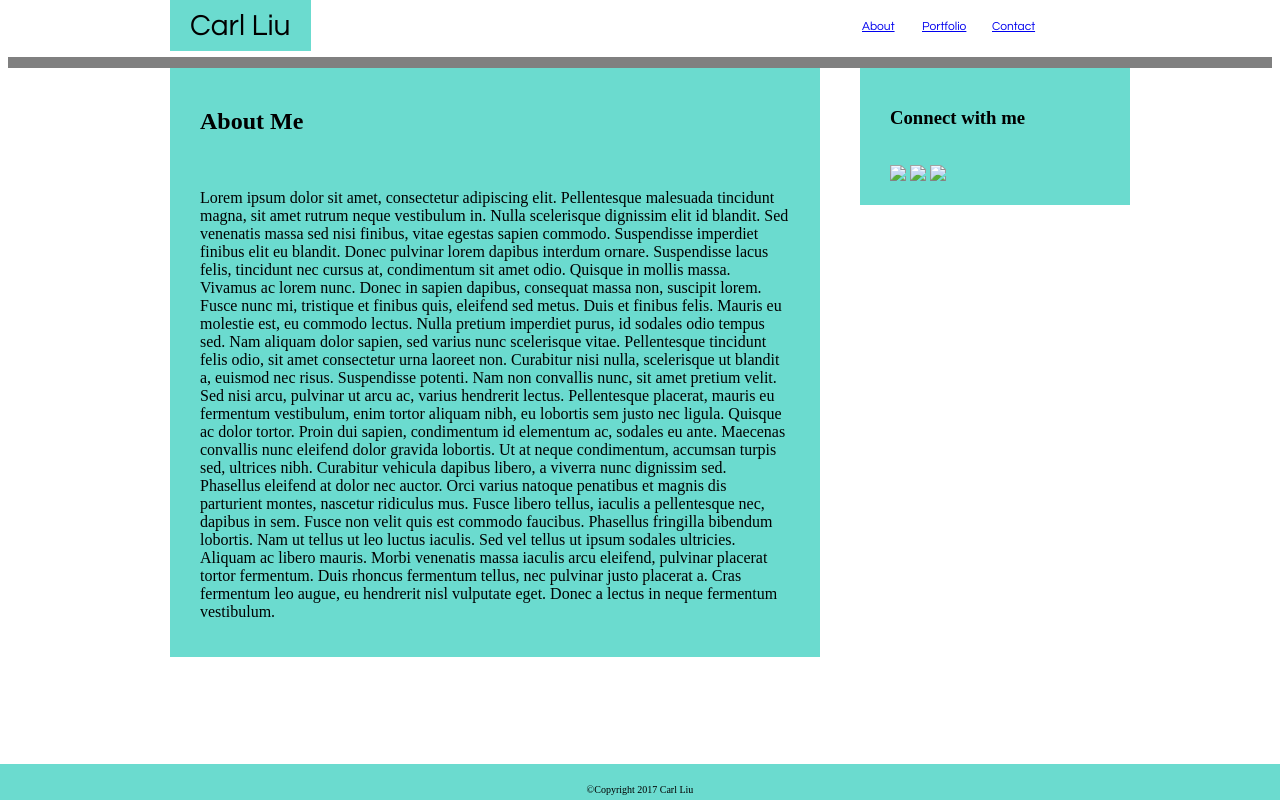
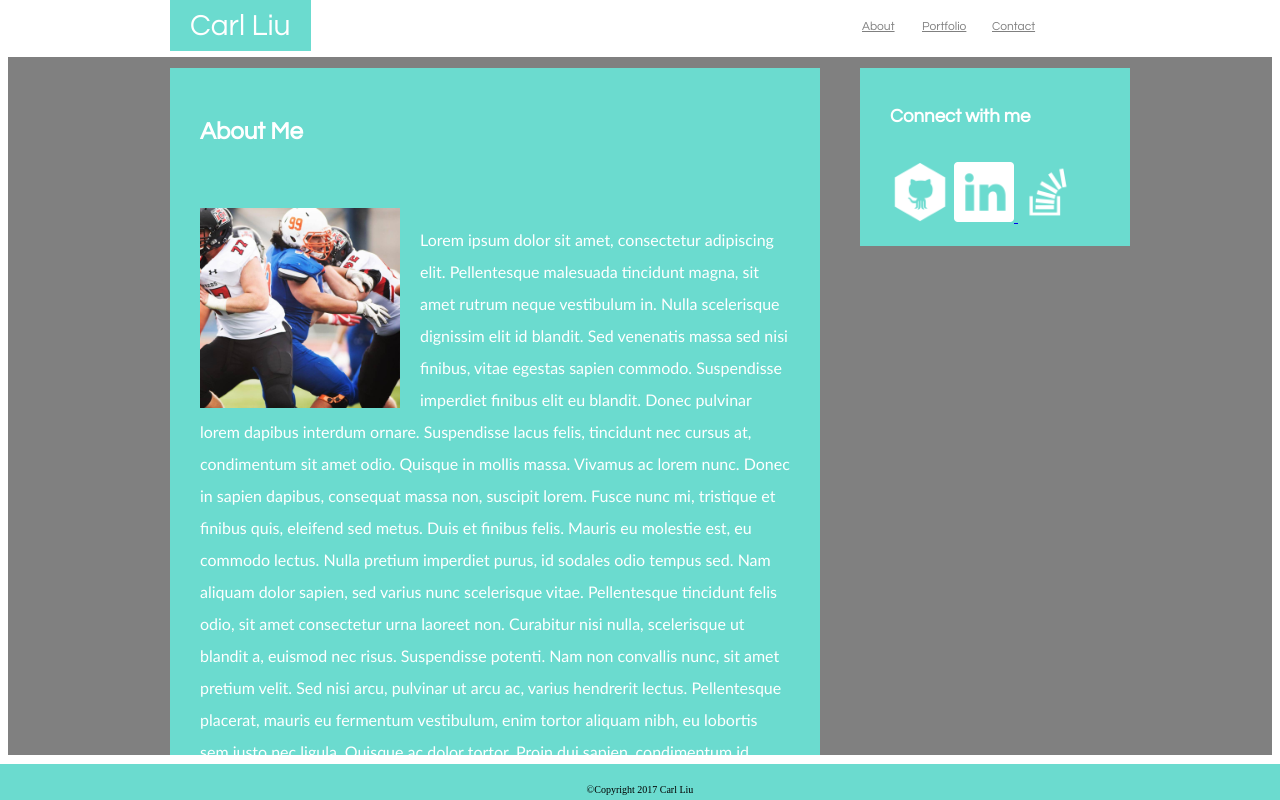
Before and after one commit to thecarlliu/Basic-Portfolio, a plain HTML site: page index.html in a window 1280 px wide. Shown: the top 800 px of the page. Drawn offline with Linux system fonts and the light colour scheme.

Commit message:
progress

```diff
--- a/assets/css/style.css
+++ b/assets/css/style.css
@@ -18,7 +18,7 @@
 	font-family: Century Gothic;
 	font-style: bold;
 	font-size: 30px;
-	font-color: white;
+	color: white;
 	z-index: 3;
 }
 
@@ -27,7 +27,7 @@
 	top: 20px;
 	font-family: Century Gothic;
 	font-size: 12px;
-	font-color: black;
+	color: grey;
 }
 
 .aboutTab{
@@ -45,11 +45,26 @@
 .contentArea {
 	padding-top: 60px;
 	position: relative;
-	top: 0px;
 	width: 100%;
-	height: 100%;
+	/*note that "height: 100% wasn't working so I set it to a set number"*/
+	height: 1500px;
 	background-color: grey;
-	z-index: -1;
+	z-index: 0;
+}
+
+h2 {
+	font-family: Century Gothic;
+	color: white;
+}
+
+h3 {
+	font-family: Century Gothic;
+	color: white;
+}
+
+p {
+	font-family: Optima;
+	color: white;
 }
 
 .mainSection {
@@ -57,17 +72,17 @@
 	padding-left: 30px;
 	padding-right: 30px;
 	padding-top: 20px;
-	padding-bottom: 20px;
+	padding-bottom: 60px;
 	width: 590px;
 	left: 162px;
 	position: absolute;
 	background-color: #6BDBCF;
+	line-height: 2;
 }
 
-.profilePic {
-	width: 200;
-	height: 200;
-	z-index: 3;
+#profilePic {
+	float: left;
+	padding-right:20px;
 }
 
 .sideBar {
@@ -80,6 +95,11 @@
 	width: 210px;
 	position: absolute;
 	background-color: #6BDBCF;
+}
+
+.icon {
+	width: 60px;
+	height: 60px;
 }
 
 .footerBackground {
--- a/index.html
+++ b/index.html
@@ -31,7 +31,7 @@
 			<!-- Shows About Me header, profilePic, and description text -->
 			<h2>About Me</h2>
 			<br>
-			<a class= "profilePic" href= "/assets/images/profilePic.jpg"></a>
+			<img id= "profilePic" src= "../Basic-Portfolio/assets/images/profilePic.jpg" width= "200" height ="200" alt="profilePic">
 			<p>Lorem ipsum dolor sit amet, consectetur adipiscing elit. Pellentesque malesuada tincidunt magna, sit amet rutrum neque vestibulum in. Nulla scelerisque dignissim elit id blandit. Sed venenatis massa sed nisi finibus, vitae egestas sapien commodo. Suspendisse imperdiet finibus elit eu blandit. Donec pulvinar lorem dapibus interdum ornare. Suspendisse lacus felis, tincidunt nec cursus at, condimentum sit amet odio. Quisque in mollis massa. Vivamus ac lorem nunc. Donec in sapien dapibus, consequat massa non, suscipit lorem. Fusce nunc mi, tristique et finibus quis, eleifend sed metus. Duis et finibus felis. Mauris eu molestie est, eu commodo lectus. Nulla pretium imperdiet purus, id sodales odio tempus sed.
 
 			Nam aliquam dolor sapien, sed varius nunc scelerisque vitae. Pellentesque tincidunt felis odio, sit amet consectetur urna laoreet non. Curabitur nisi nulla, scelerisque ut blandit a, euismod nec risus. Suspendisse potenti. Nam non convallis nunc, sit amet pretium velit. Sed nisi arcu, pulvinar ut arcu ac, varius hendrerit lectus. Pellentesque placerat, mauris eu fermentum vestibulum, enim tortor aliquam nibh, eu lobortis sem justo nec ligula. Quisque ac dolor tortor. Proin dui sapien, condimentum id elementum ac, sodales eu ante. Maecenas convallis nunc eleifend dolor gravida lobortis. Ut at neque condimentum, accumsan turpis sed, ultrices nibh. Curabitur vehicula dapibus libero, a viverra nunc dignissim sed.
@@ -45,15 +45,18 @@
 			<h3>Connect with me</h3>
 			<br>
 			<!-- Links to gitHub, linkedIn, and stackOverflow with img icons -->
-			<img src="/assets/images/gitHubIcon.jpg">
-			<img src="/assets/images/linkedInIcon.jpg">
-			<img src="/assets/images/stackOverflowIcon.jpg">
+			<a href= "https://thecarlliu.github.io" target="_blank"><img class= "icon gitHubIcon" src="../Basic-Portfolio/assets/images/gitHubIcon.png"></a>
+			<a href= "https://linkedin.com/in/thecarlliu" target="_blank"><img class= "icon linkedInIcon" src="../Basic-Portfolio/assets/images/linkedInIcon.png">
+			</a>
+			<a href= "https://stackoverflow.com/story/thecarlliu" target="_blank"><img class= "icon stackOverflowIcon" src="../Basic-Portfolio/assets/images/stackOverflowIcon.png">
+			</a>
+
 		</div>
 	</div>
 
 	<div class= "footerBackground">
 		<div class= "footer">
-			<a id= "copyight">©Copyright 2017 Carl Liu</a>
+			<a id= "copyright">©Copyright 2017 Carl Liu</a>
 		</div>
 	</div>
 
```
Also changed, not shown: contact.html (+8 -5 lines), portfolio.html (+8 -5 lines), assets/images/gitHubIcon.png (added), assets/images/linkedInIcon.png (added), assets/images/stackOverflowIcon.png (added).
